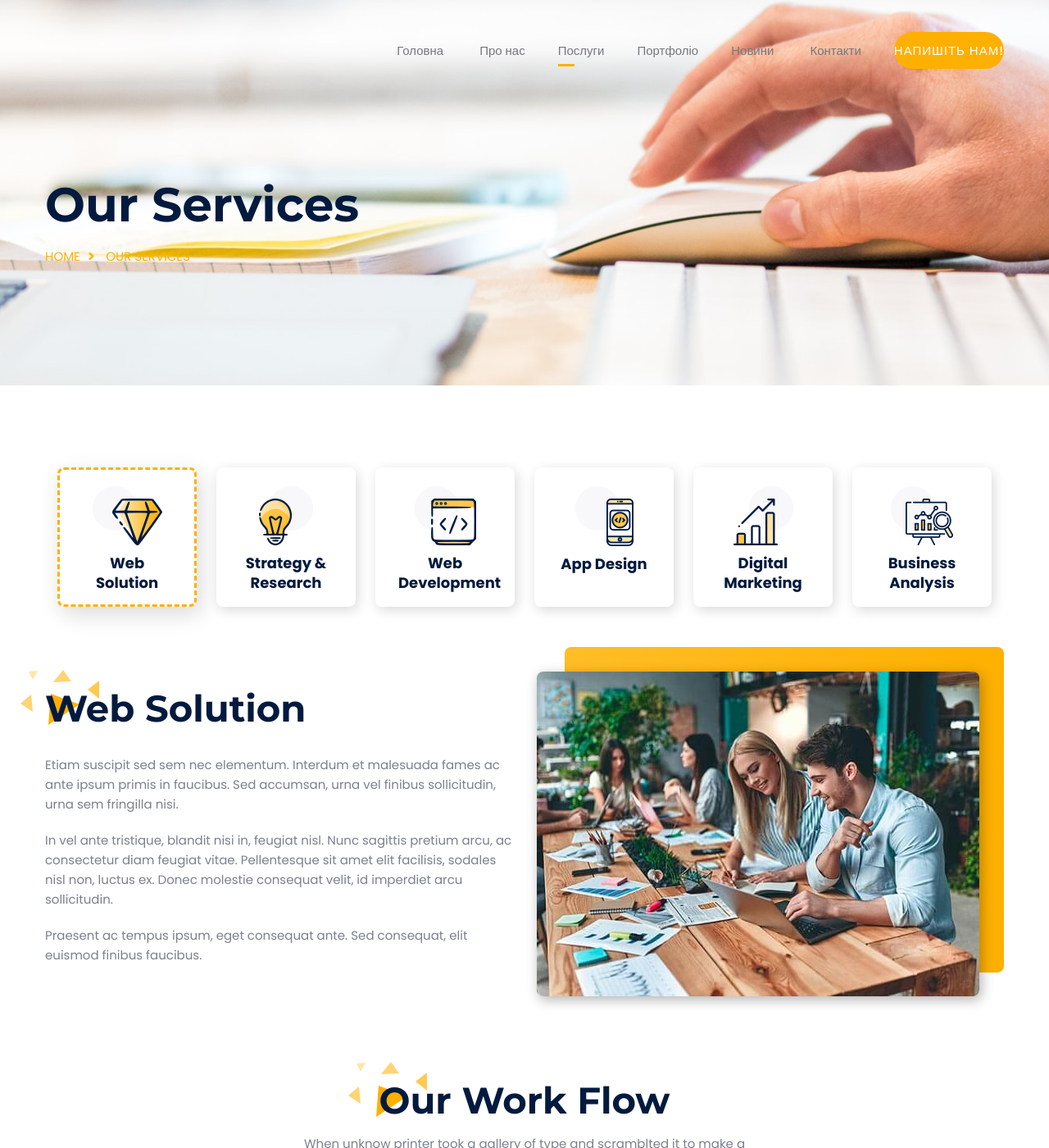
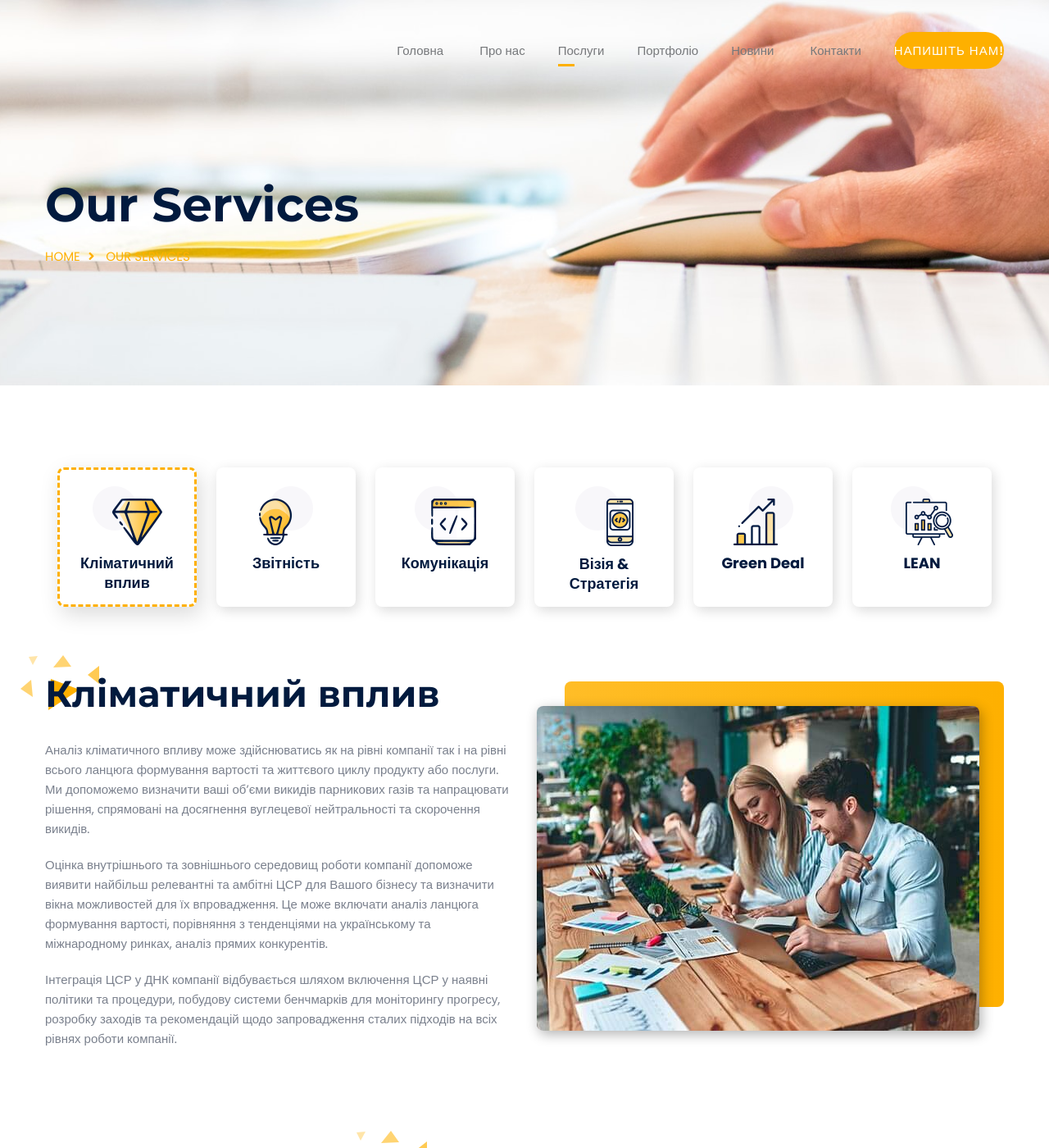
Before and after one commit to SDG-Business-Consulting/jekyll-site, a Jekyll site: the page built from services.html, in a window 1280 px wide and 1400 px high. Shown: the whole window at 82% size. Built offline with Jekyll 4.4.1, drawn with Linux system fonts in a browser that asks for light colours; comment, search, counter and statistics services are not loaded.

Commit message:
Update Full List of Services

```diff
--- a/_includes/services_2.html
+++ b/_includes/services_2.html
@@ -7,22 +7,22 @@
 					<div class="service_tab_nav">
 						<ul class="nav nav-tabs">
 						    <li class="nav-item">
-						      	<a class="nav-link active" data-toggle="tab" href="#web"><img src="../assets/images/icon_11.png" alt="web solution"><span>Web Solution</span></a>
+						      	<a class="nav-link active" data-toggle="tab" href="#web"><img src="../assets/images/icon_11.png" alt="web solution"><span>Кліматичний вплив</span></a>
 						    </li>
 						    <li class="nav-item">
-						      	<a class="nav-link" data-toggle="tab" href="#strategy"><img src="../assets/images/icon_12.png" alt="Strategy & Research"><span>Strategy & Research</span></a>
+						      	<a class="nav-link" data-toggle="tab" href="#strategy"><img src="../assets/images/icon_12.png" alt="Strategy & Research"><span>Звітність</span></a>
 						    </li>
 						    <li class="nav-item">
-						      	<a class="nav-link" data-toggle="tab" href="#development"><img src="../assets/images/icon_13.png" alt="Web Development"><span>Web Development</span></a>
+						      	<a class="nav-link" data-toggle="tab" href="#development"><img src="../assets/images/icon_13.png" alt="Web Development"><span>Комунікація</span></a>
 						    </li>
 						    <li class="nav-item">
-						      	<a class="nav-link" data-toggle="tab" href="#app"><img src="../assets/images/icon_14.png" alt="App Design"><span>App Design</span></a>
+						      	<a class="nav-link" data-toggle="tab" href="#app"><img src="../assets/images/icon_14.png" alt="App Design"><span>Візія & Стратегія</span></a>
 						    </li>
 						    <li class="nav-item">
-						      	<a class="nav-link" data-toggle="tab" href="#marketing"><img src="../assets/images/icon_15.png" alt="Digital Marketing"><span>Digital Marketing</span></a>
+						      	<a class="nav-link" data-toggle="tab" href="#marketing"><img src="../assets/images/icon_15.png" alt="Digital Marketing"><span>Green Deal</span></a>
 						    </li>
 						    <li class="nav-item">
-						      	<a class="nav-link" data-toggle="tab" href="#analysis"><img src="../assets/images/icon_16.png" alt="Business Analysis"><span>Business Analysis</span></a>
+						      	<a class="nav-link" data-toggle="tab" href="#analysis"><img src="../assets/images/icon_16.png" alt="Business Analysis"><span>LEAN</span></a>
 						    </li>
 						</ul>
 					</div>
@@ -32,10 +32,11 @@
 					      	<div class="row align-items-center">
 					      		<div class="col-lg-6">
 					      			<div class="deneb_content_box">
-					      				<h2>Web Solution</h2>
-					      				<p>Etiam suscipit sed sem nec elementum. Interdum et malesuada fames ac ante ipsum primis in faucibus. Sed accumsan, urna vel finibus sollicitudin, urna sem fringilla nisi.</p>
-					      				<p>In vel ante tristique, blandit nisi in, feugiat nisl. Nunc sagittis pretium arcu, ac consectetur diam feugiat vitae. Pellentesque sit amet elit facilisis, sodales nisl non, luctus ex. Donec molestie consequat velit, id imperdiet arcu sollicitudin.</p>
-					      				<p>Praesent ac tempus ipsum, eget consequat ante. Sed consequat, elit euismod finibus faucibus.</p>
+					      				<h2>Кліматичний вплив</h2>
+					      				<p>Аналіз кліматичного впливу може здійснюватись як на рівні компанії так і на рівні всього ланцюга формування вартості та життєвого циклу продукту або послуги. Ми допоможемо визначити ваші об’єми викидів парникових газів  та напрацювати рішення, спрямовані на досягнення вуглецевої нейтральності та скорочення викидів.</p>
+					      				<p> Оцінка внутрішнього та зовнішнього середовищ роботи компанії допоможе виявити найбільш релевантні та амбітні ЦСР для Вашого бізнесу та визначити вікна можливостей для їх впровадження. Це може включати аналіз ланцюга формування вартості, порівняння з тенденціями на українському та міжнародному ринках, аналіз прямих конкурентів.
+												<p>Інтеграція ЦСР у ДНК компанії відбувається шляхом включення ЦСР у наявні політики та процедури, побудову системи бенчмарків для моніторингу прогресу, розробку заходів та рекомендацій щодо запровадження сталих підходів на всіх рівнях роботи компанії.</p>
+</p>
 					      			</div>
 					      		</div>
 					      		<div class="col-lg-6">
@@ -49,10 +50,11 @@
 					      	<div class="row align-items-center">
 					      		<div class="col-lg-6">
 					      			<div class="deneb_content_box">
-					      				<h2>Strategy & Research</h2>
-					      				<p>Etiam suscipit sed sem nec elementum. Interdum et malesuada fames ac ante ipsum primis in faucibus. Sed accumsan, urna vel finibus sollicitudin, urna sem fringilla nisi.</p>
-					      				<p>In vel ante tristique, blandit nisi in, feugiat nisl. Nunc sagittis pretium arcu, ac consectetur diam feugiat vitae. Pellentesque sit amet elit facilisis, sodales nisl non, luctus ex. Donec molestie consequat velit, id imperdiet arcu sollicitudin.</p>
-					      				<p>Praesent ac tempus ipsum, eget consequat ante. Sed consequat, elit euismod finibus faucibus.</p>
+					      				<h2>Звітність</h2>
+					      				<p>Наші експерти допоможуть визначити суттєві питання та напрацювати механізми їх вирішення, запропонують метрики для моніторингу прогресу досягнення поставлених цілей відповідно до міжнародних стандартів. Завдяки поданню соціальної та екологічної звітності, Ваші співробітники, клієнти, партнери та інвестори зможуть впевнитись у надійності співпраці з Вашою компанією.</p>
+					      				<p>Оприлюднення нефінансового звіту значно впливає на сприйняття компанії читачами звіту. 90 % читачів зазначили, що звіт суттєво вплинув на їхні погляди на компанію, з яких 85 % відзначили, що вплив був радше позитивним.
+</p>
+					      				<p>Звіт The Global Reporting Initiative, 2008</p>
 					      			</div>
 					      		</div>
 					      		<div class="col-lg-6">
@@ -66,10 +68,35 @@
 					      	<div class="row align-items-center">
 					      		<div class="col-lg-6">
 					      			<div class="deneb_content_box">
-					      				<h2>Web Development</h2>
-					      				<p>Etiam suscipit sed sem nec elementum. Interdum et malesuada fames ac ante ipsum primis in faucibus. Sed accumsan, urna vel finibus sollicitudin, urna sem fringilla nisi.</p>
-					      				<p>In vel ante tristique, blandit nisi in, feugiat nisl. Nunc sagittis pretium arcu, ac consectetur diam feugiat vitae. Pellentesque sit amet elit facilisis, sodales nisl non, luctus ex. Donec molestie consequat velit, id imperdiet arcu sollicitudin.</p>
-					      				<p>Praesent ac tempus ipsum, eget consequat ante. Sed consequat, elit euismod finibus faucibus.</p>
+					      				<h2>Що таке сталі рішення?</h2>
+					      				<p>Це практики, які дозволяють бізнесу довгостроково вести свою бізнес-діяльність та забезпечують належні умови для розвитку майбутніх поколінь, включно з їх потребою в безпечному і здоровому довкіллі.</p>
+												<p>Це можуть бути рішення компанії щодо впровадження інновацій, використання екологічно безпечного пакування, використання відновлювальних джерел енергії, запровадження високих бізнес-стандартів, усунення дискримінації, забезпечення здорових та безпечних умов праці, чесної конкуренції, нульової толерантності до корупції і т.д.</p>
+												<p>Належна комунікація сталих практик, рішень або планів щодо їх реалізації може підвищити лояльність та довіру до бренду з боку тих заінтересованих сторін, до яких здійснюється така комунікація.</p>
+												<p>Кому можуть бути цікаві ваші досягнення та цілі?</p>
+
+												<ul>
+													<li>
+														<strong>Клієнтам:</strong>
+														78% клієнтів за наявності вибору, надали б перевагу товарам та послугам компаній, які запроваджують сталі практики.  — Звіт PWC, 2015
+													</li>
+													<li>
+														<strong>Співробітникам:</strong>
+														Сталий бізнес залучає кращих працівників завдяки відчуттю безпеки та турботи з боку компанії, а також відчуттю гордості за свою справу та спільні з компанією цінності.
+													</li>
+													<li>
+														<strong>Інвесторам і партнерм:</strong>
+														Більшість міжнародних партнерів висуває вимоги не тільки до якості товару або послуг, але і до методів ведення бізнесу. Наприклад, соціальної відповідальності, політики поводження з відходами.
+													</li>
+													<li>
+														<strong>Постачальникам:</strong>
+														Відповідальне проведення закупівель та вибір підрядників, які декларують досягнення ЦСР, може посилити позитивний імідж компанії та дозволити пришвидшити трансформацію бізнесу у категорію «сталий»
+													</li>
+													<li>
+														<strong>Органам влади:</strong>
+														Свідомий рух компанії в напрямі сталого розвитку може призвести до послаблення контролю з боку держави та вибудувати партнерські відносини з органами місцевого самоврядування.
+													</li>
+												</ul>
+
 					      			</div>
 					      		</div>
 					      		<div class="col-lg-6">
@@ -83,10 +110,10 @@
 					      	<div class="row align-items-center">
 					      		<div class="col-lg-6">
 					      			<div class="deneb_content_box">
-					      				<h2>App Design</h2>
-					      				<p>Etiam suscipit sed sem nec elementum. Interdum et malesuada fames ac ante ipsum primis in faucibus. Sed accumsan, urna vel finibus sollicitudin, urna sem fringilla nisi.</p>
-					      				<p>In vel ante tristique, blandit nisi in, feugiat nisl. Nunc sagittis pretium arcu, ac consectetur diam feugiat vitae. Pellentesque sit amet elit facilisis, sodales nisl non, luctus ex. Donec molestie consequat velit, id imperdiet arcu sollicitudin.</p>
-					      				<p>Praesent ac tempus ipsum, eget consequat ante. Sed consequat, elit euismod finibus faucibus.</p>
+					      				<h2>Візія & Стратегія</h2>
+					      				<p>Ми можемо допомогти інтегрувати сталість у стратегію розвитку Вашої компанії з урахуванням обмеженості ресурсів та зважаючи на стадію життєвого циклу підприємства. Чітке формулювання місії організації дозволяє чіткіше транслювати цінність компанії для клієнтів, налагодити співпрацю з партнерами та місцевими органами влади, що позитивно відобразиться на діловому іміджі підприємства.</p>
+					      				<p>64% людей по всьому світу зазначає зміни клімату глобальною проблемою, що потребує вирішення.</p>
+					      				<p>— Згідно з дослідженням UNDP та University of Oxford, 2021.</p>
 					      			</div>
 					      		</div>
 					      		<div class="col-lg-6">
@@ -100,10 +127,9 @@
 					      	<div class="row align-items-center">
 					      		<div class="col-lg-6">
 					      			<div class="deneb_content_box">
-					      				<h2>Digital Marketing</h2>
-					      				<p>Etiam suscipit sed sem nec elementum. Interdum et malesuada fames ac ante ipsum primis in faucibus. Sed accumsan, urna vel finibus sollicitudin, urna sem fringilla nisi.</p>
-					      				<p>In vel ante tristique, blandit nisi in, feugiat nisl. Nunc sagittis pretium arcu, ac consectetur diam feugiat vitae. Pellentesque sit amet elit facilisis, sodales nisl non, luctus ex. Donec molestie consequat velit, id imperdiet arcu sollicitudin.</p>
-					      				<p>Praesent ac tempus ipsum, eget consequat ante. Sed consequat, elit euismod finibus faucibus.</p>
+					      				<h2>Green Deal: аналіз впливу та вияв загроз</h2>
+					      				<p>Європейський зелений курс та низка ініціатив та політик Європейського Союзу містять ряд вимог, яким має відповідати український бізнес для співпраці з європейськими компаніями.</p>
+					      				<p> Ми допоможемо Вашому бізнесу скласти “тест на відповідність” європейському законодавству задля успішного започаткування або продовження міжнародного партнерства.</p>
 					      			</div>
 					      		</div>
 					      		<div class="col-lg-6">
@@ -117,10 +143,9 @@
 					      	<div class="row align-items-center">
 					      		<div class="col-lg-6">
 					      			<div class="deneb_content_box">
-					      				<h2>Business Analysis</h2>
-					      				<p>Etiam suscipit sed sem nec elementum. Interdum et malesuada fames ac ante ipsum primis in faucibus. Sed accumsan, urna vel finibus sollicitudin, urna sem fringilla nisi.</p>
-					      				<p>In vel ante tristique, blandit nisi in, feugiat nisl. Nunc sagittis pretium arcu, ac consectetur diam feugiat vitae. Pellentesque sit amet elit facilisis, sodales nisl non, luctus ex. Donec molestie consequat velit, id imperdiet arcu sollicitudin.</p>
-					      				<p>Praesent ac tempus ipsum, eget consequat ante. Sed consequat, elit euismod finibus faucibus.</p>
+					      				<h2>Ощадливе виробництво (LEAN)</h2>
+					      				<p>Універсальний інструмент управління, який збільшує вартість товару для споживача, зменшує витрати для компанії та не вимагає великих витрат на відміну від екологічного аудиту. </p>
+												<p>Для вже оперуючого бізнесу, особливо мікро, малих та середніх компаній LEAN підхід	допомагає звільнити до 90% людських ресурсів, часу та грошей.</p>
 					      			</div>
 					      		</div>
 					      		<div class="col-lg-6">
```
